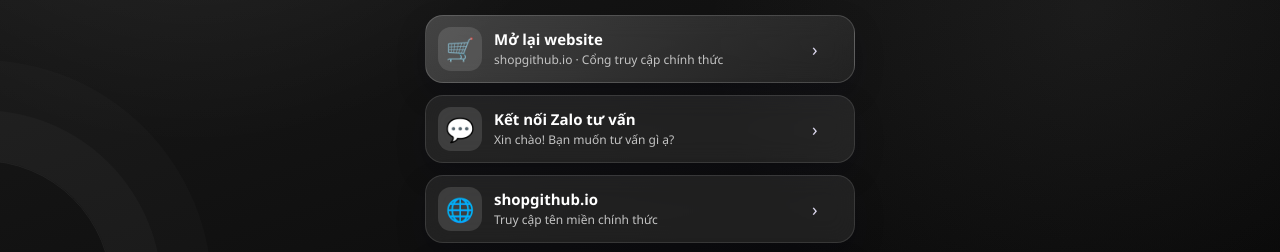
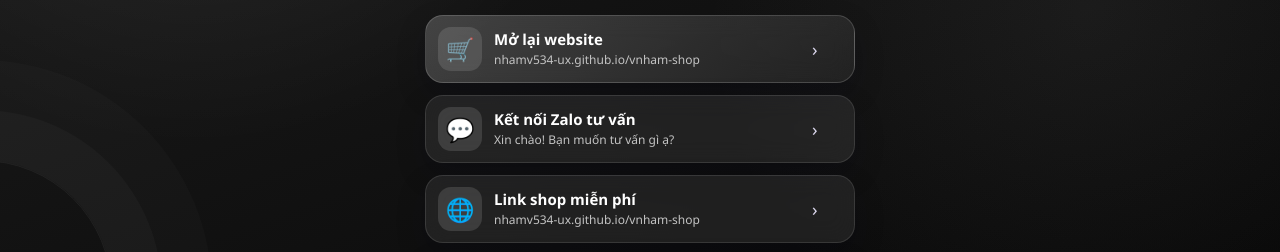
Before and after one commit to nhamv534-ux/vnham-shop, a plain HTML site: page index.html in a window 1280 px wide. Shown: the part 458-710 px from the top of the page. Drawn offline with Linux system fonts and the light colour scheme.

Commit message:
Add files via upload

```diff
--- a/index.html
+++ b/index.html
@@ -4,8 +4,8 @@
   <meta charset="UTF-8">
   <meta name="viewport" content="width=device-width, initial-scale=1">
   <meta name="theme-color" content="#080808">
-  <link rel="canonical" href="https://shopgithub.io/">
-  <meta property="og:url" content="https://shopgithub.io/">
+  <link rel="canonical" href="https://nhamv534-ux.github.io/vnham-shop/">
+  <meta property="og:url" content="https://nhamv534-ux.github.io/vnham-shop/">
   <meta property="og:title" content="Vân Nhâm Shop">
   <meta property="og:description" content="Roblox Studio Official · Vật phẩm, UI/UX, code Lua & hiệu ứng game">
   <title>Vân Nhâm Shop | Link trong bio</title>
@@ -424,11 +424,11 @@
     </button>
 
     <section class="links" aria-label="Liên kết chính">
-      <a class="link-card featured" href="https://shopgithub.io/" target="_blank" rel="noopener">
+      <a class="link-card featured" href="https://nhamv534-ux.github.io/vnham-shop/" target="_blank" rel="noopener">
         <span class="icon">🛒</span>
         <span class="link-copy">
           <strong>Mở lại website</strong>
-          <span>shopgithub.io · Cổng truy cập chính thức</span>
+          <span>nhamv534-ux.github.io/vnham-shop</span>
         </span>
         <span class="arrow">›</span>
       </a>
@@ -442,11 +442,11 @@
         <span class="arrow">›</span>
       </a>
 
-      <a class="link-card" href="https://shopgithub.io" target="_blank" rel="noopener">
+      <a class="link-card" href="https://nhamv534-ux.github.io/vnham-shop/" target="_blank" rel="noopener">
         <span class="icon">🌐</span>
         <span class="link-copy">
-          <strong>shopgithub.io</strong>
-          <span>Truy cập tên miền chính thức</span>
+          <strong>Link shop miễn phí</strong>
+          <span>nhamv534-ux.github.io/vnham-shop</span>
         </span>
         <span class="arrow">›</span>
       </a>
```
